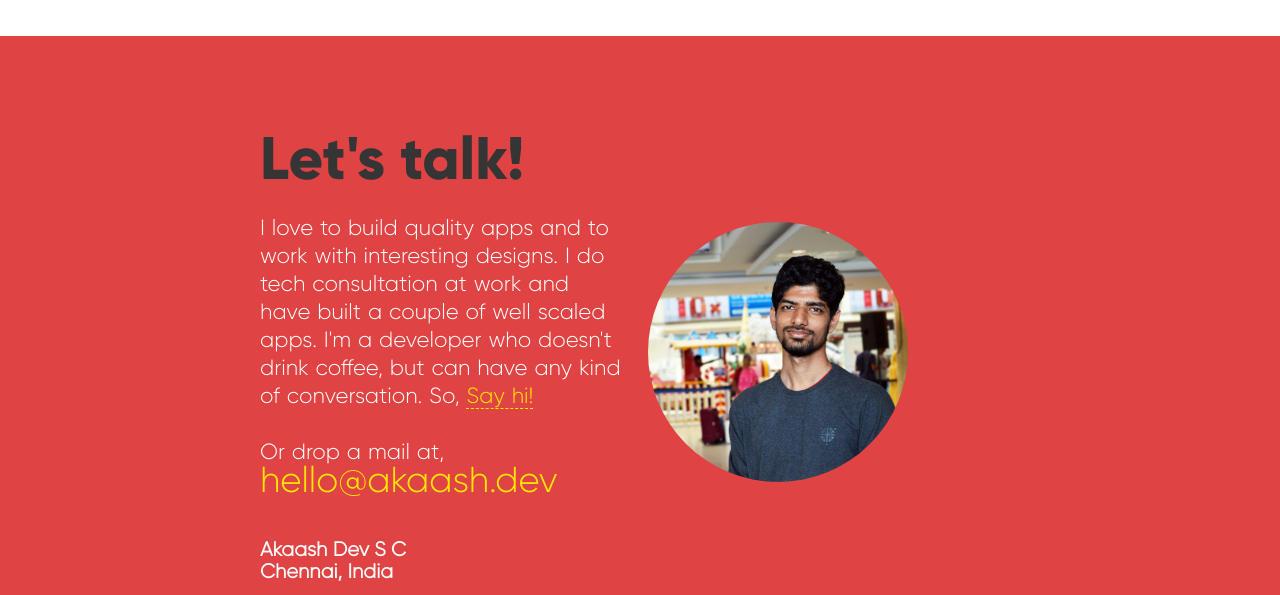
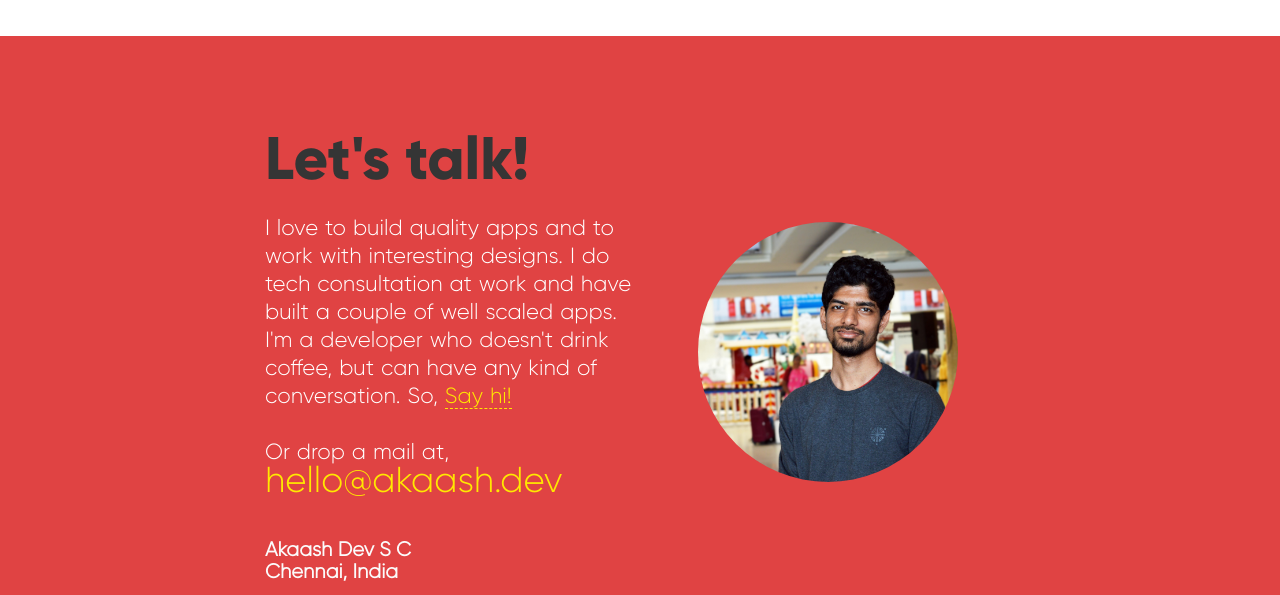
Before and after one commit to akaashdev/portfolio-site, a website: page index.html in a window 1280 px wide. Shown: the part 2450-3045 px from the top of the page. Drawn offline with nearby package versions, Linux system fonts and the light colour scheme; some packages are replaced by stand-ins of ours.

Commit message:
Contact Image center issue fixed

```diff
--- a/index.html
+++ b/index.html
@@ -287,25 +287,26 @@
 		  <!-- To Top Button -->
           <!-- <a href="index.html#top" class="up-btn"><i class="fa fa-chevron-up"></i></a> -->
           <div class="container">
+            <div class="row">
 		    <!-- Headline -->
 		    <div class="gilroy col-md-8 col-md-offset-2 wp4">
-              <div class="row">
+              <!-- <div class="row"> -->
 	            <h1>Let's talk!</h1>
-	          </div>
+	          <!-- </div> -->
 
-              <div class="contact-detail row col-md-6">
+              <div class="contact-detail col-md-6">
 	            <p>I love to build quality apps and to work with interesting designs. I do tech consultation at work and have built a couple of well scaled apps. I'm a developer who doesn't drink coffee, but can have any kind of conversation. So, <a href="https://twitter.com/akaash_dev">Say hi!</a><br/><br/>
 				Or drop a mail at,<br/>
 				<span>hello@akaash.dev</span>
 	            </p>
 	          </div>
 
-	          <div class="contact-img row col-md-6">
-	            <center><img src="img/contact-img.jpg"></center>
+	          <div class="contact-img col-md-6 text-center">
+	            <img src="img/contact-img.jpg">
 	          </div>
 
 			  <!-- Social Network Profiles -->
-	          <div class="row col-md-12 contact-detail">
+	          <div class="col-md-12 contact-detail">
 	          	<h4>Akaash Dev S C</br>Chennai, India</h4>
 	            <ul class="social-profiles">
 	              <li><a href="https://github.com/akaashdev"><img src="img/social-icons/github-icon.png"></a></li>
@@ -316,6 +317,7 @@
 	            </ul>
 	          </div>
             </div>
+          </div>
           </div>
         </section>
 		<!-- ==========================
```
